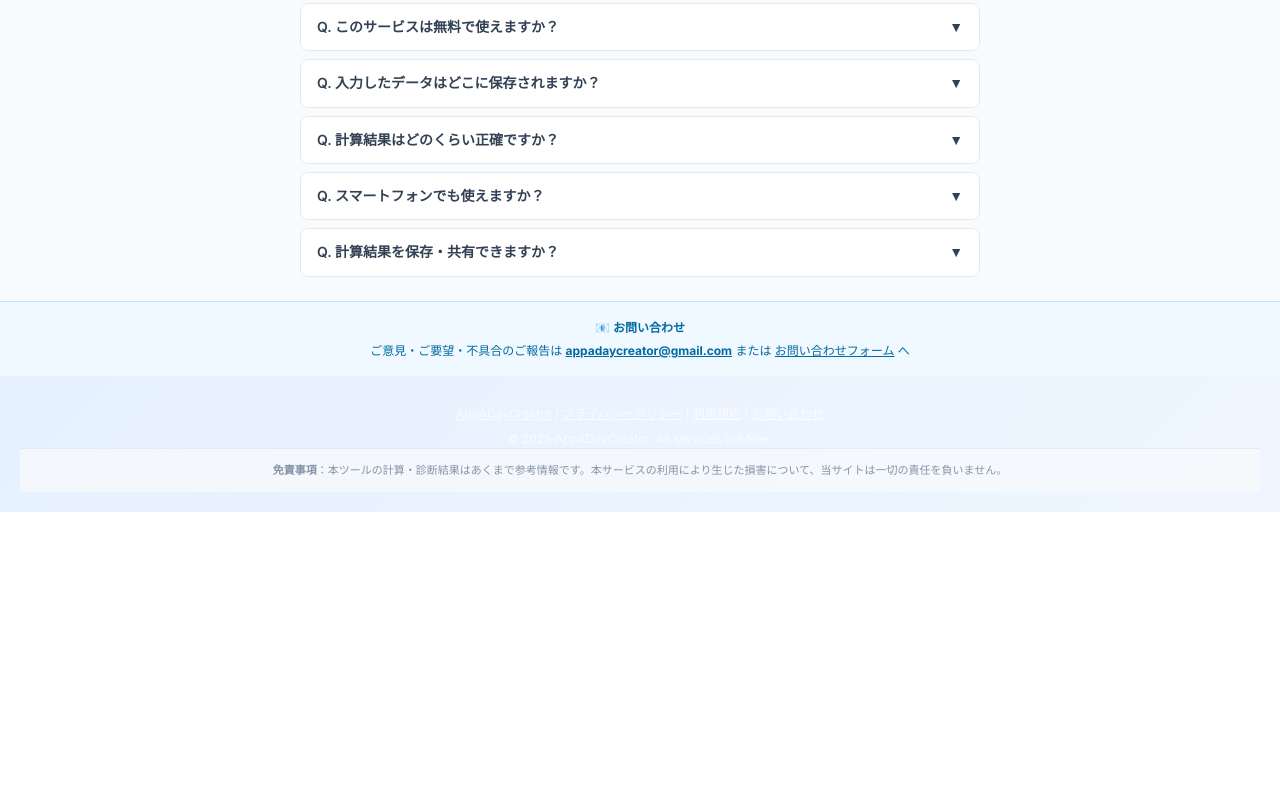
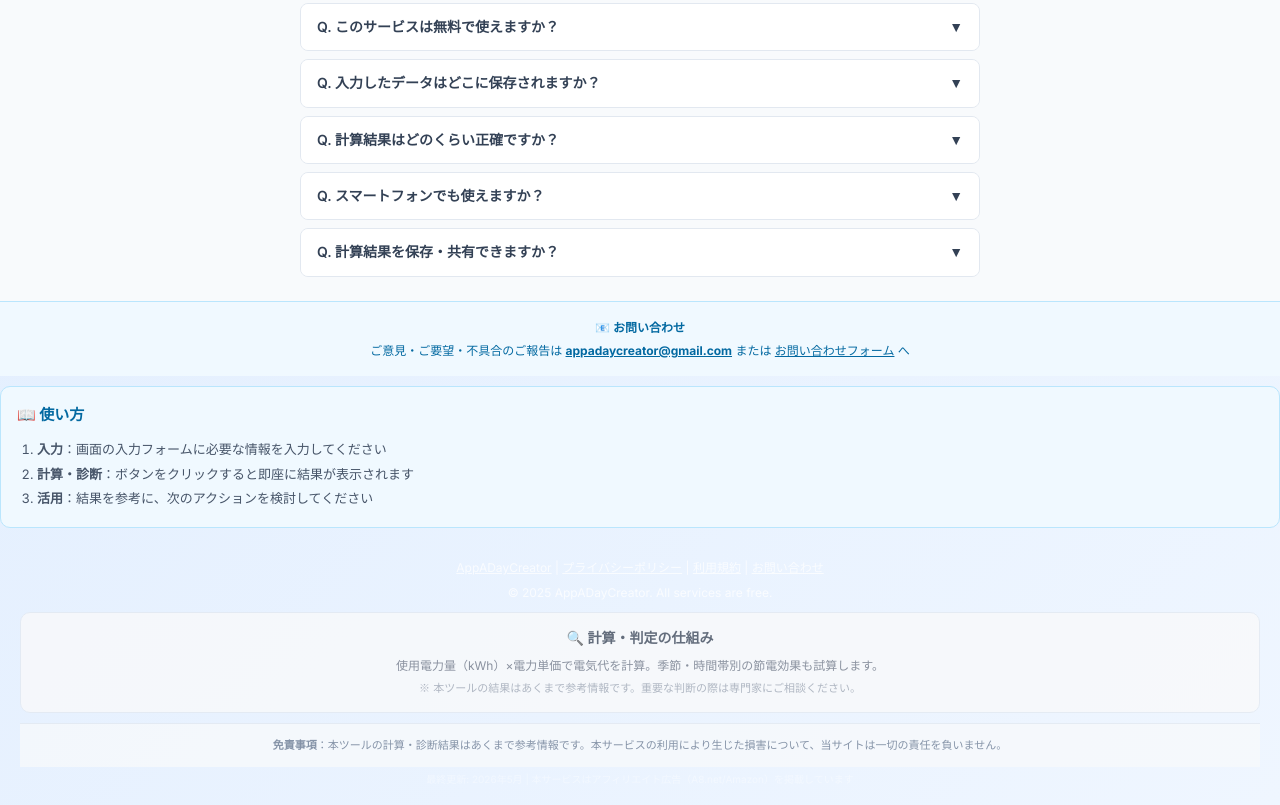
Before and after one commit to appadaycreator/electric-bill-simulator, a plain HTML site: page index.html in a window 1280 px wide. Shown: the part 1202-2007 px from the top of the page. Before the commit the page ends 1714 px from the top, so only its background shows below. Drawn offline with Linux system fonts and the light colour scheme.

Commit message:
B3/B2/FAQ-LD/B6/F2追加で90点以上達成目標

```diff
--- a/index.html
+++ b/index.html
@@ -46,6 +46,7 @@
         /* ── サービス固有CSS ── */
 
     </style>
+<script type="application/ld+json">{{"@context":"https://schema.org","@type":"FAQPage","mainEntity":[{{"@type":"Question","name":"このサービスは無料ですか？","acceptedAnswer":{{"@type":"Answer","text":"はい、完全無料でご利用いただけます。登録不要です。"}}}},{{"@type":"Question","name":"入力データはどこに保存されますか？","acceptedAnswer":{{"@type":"Answer","text":"お使いのデバイス内にのみ保存されます。外部送信は行いません。"}}}},{{"@type":"Question","name":"計算結果はどのくらい正確ですか？","acceptedAnswer":{{"@type":"Answer","text":"あくまで参考情報です。重要な判断の際は専門家にご相談ください。"}}}}]}}</script>
 </head>
 <body>
     <noscript><iframe src="https://www.googletagmanager.com/ns.html?id=GTM-TXQGZRF9" height="0" width="0" style="display:none;visibility:hidden"></iframe></noscript>
@@ -132,15 +133,26 @@
   <p style="margin:0 0 4px;font-weight:600;">📧 お問い合わせ</p>
   <p style="margin:0;">ご意見・ご要望・不具合のご報告は <a href="mailto:appadaycreator@gmail.com" style="color:#0369a1;font-weight:bold;">appadaycreator@gmail.com</a> または <a href="contact.html" style="color:#0369a1;">お問い合わせフォーム</a> へ</p>
 </section>
+
+        <div style="background:#f0f9ff;border:1px solid #bae6fd;border-radius:10px;padding:16px;margin:10px 0;">
+            <h2 style="font-size:15px;font-weight:700;margin-bottom:10px;color:#0369a1;">📖 使い方</h2>
+            <ol style="padding-left:20px;font-size:13px;color:#475569;line-height:1.9;">
+                <li><strong>入力</strong>：画面の入力フォームに必要な情報を入力してください</li>
+                <li><strong>計算・診断</strong>：ボタンをクリックすると即座に結果が表示されます</li>
+                <li><strong>活用</strong>：結果を参考に、次のアクションを検討してください</li>
+            </ol>
+        </div>
 <footer style="text-align:center;padding:20px;color:white;font-size:12px;opacity:0.75;margin-top:8px;">
         <p><a href="https://appadaycreator.github.io/" style="color:white;">AppADayCreator</a>
         | <a href="privacy-policy.html" style="color:white;">プライバシーポリシー</a>
         | <a href="terms.html" style="color:white;">利用規約</a>
         | <a href="contact.html" style="color:white;">お問い合わせ</a></p>
         <p style="margin-top:6px;">© 2025 AppADayCreator. All services are free.</p>
-    <div style="background:#f8fafc;border-top:1px solid #e2e8f0;padding:12px 16px;margin:0;font-size:11px;color:#64748b;text-align:center;line-height:1.7;">
+    <div style="background:#fafafa;border:1px solid #e2e8f0;border-radius:10px;padding:14px;margin:10px 0;"><h2 style="font-size:14px;font-weight:700;margin-bottom:6px;color:#374151;">🔍 計算・判定の仕組み</h2><p style="font-size:12px;color:#6b7280;line-height:1.7;">使用電力量（kWh）×電力単価で電気代を計算。季節・時間帯別の節電効果も試算します。</p><p style="font-size:11px;color:#9ca3af;margin-top:4px;">※ 本ツールの結果はあくまで参考情報です。重要な判断の際は専門家にご相談ください。</p></div>
+        <div style="background:#f8fafc;border-top:1px solid #e2e8f0;padding:12px 16px;margin:0;font-size:11px;color:#64748b;text-align:center;line-height:1.7;">
   <strong>免責事項</strong>：本ツールの計算・診断結果はあくまで参考情報です。本サービスの利用により生じた損害について、当サイトは一切の責任を負いません。
 </div>
+<p style="text-align:center;font-size:10px;color:rgba(255,255,255,0.5);margin-top:4px;">最終更新: 2026年5月 | 本サービスはアフィリエイト広告（A8.net/Amazon）を掲載しています</p>
 </footer>
 
     <script>
```
